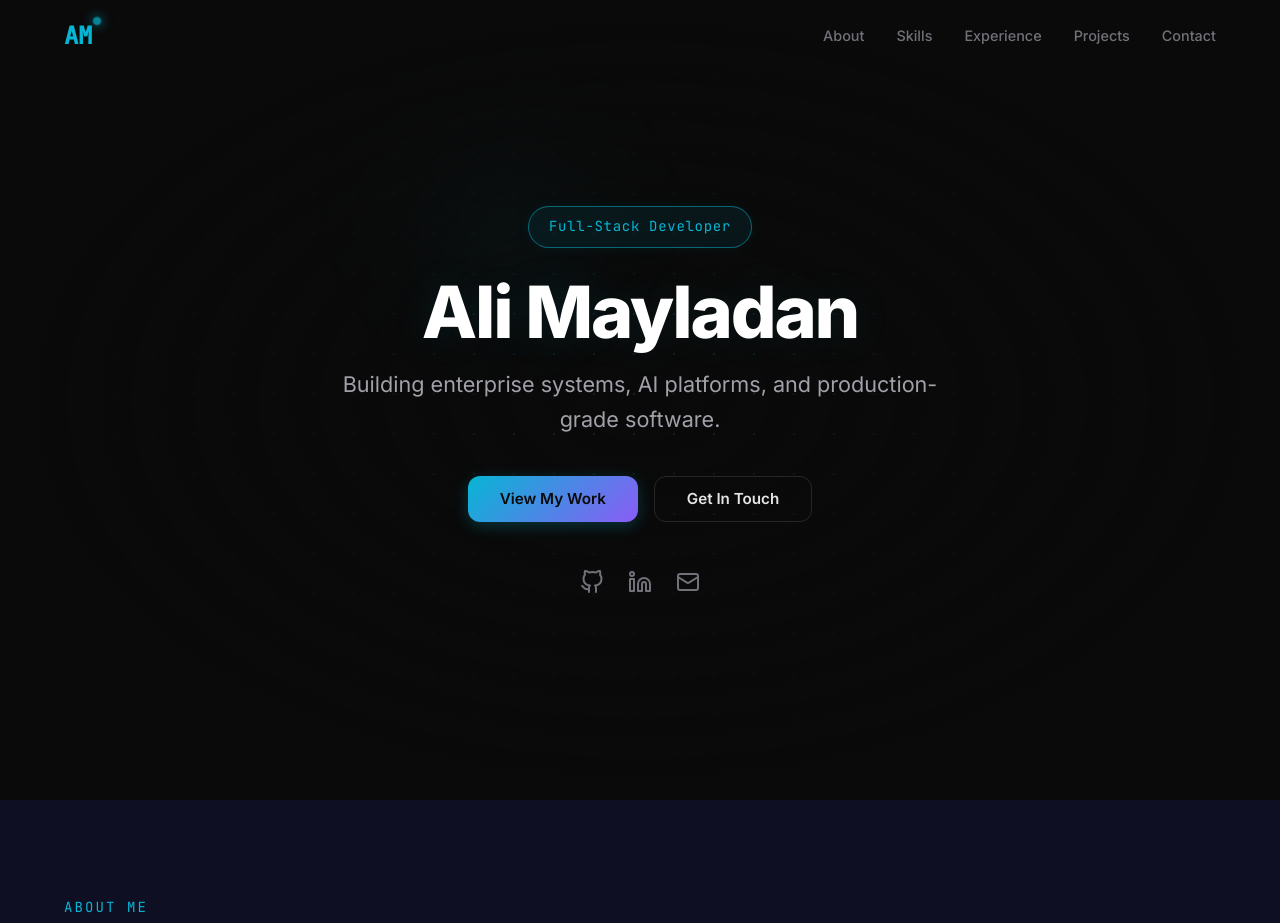
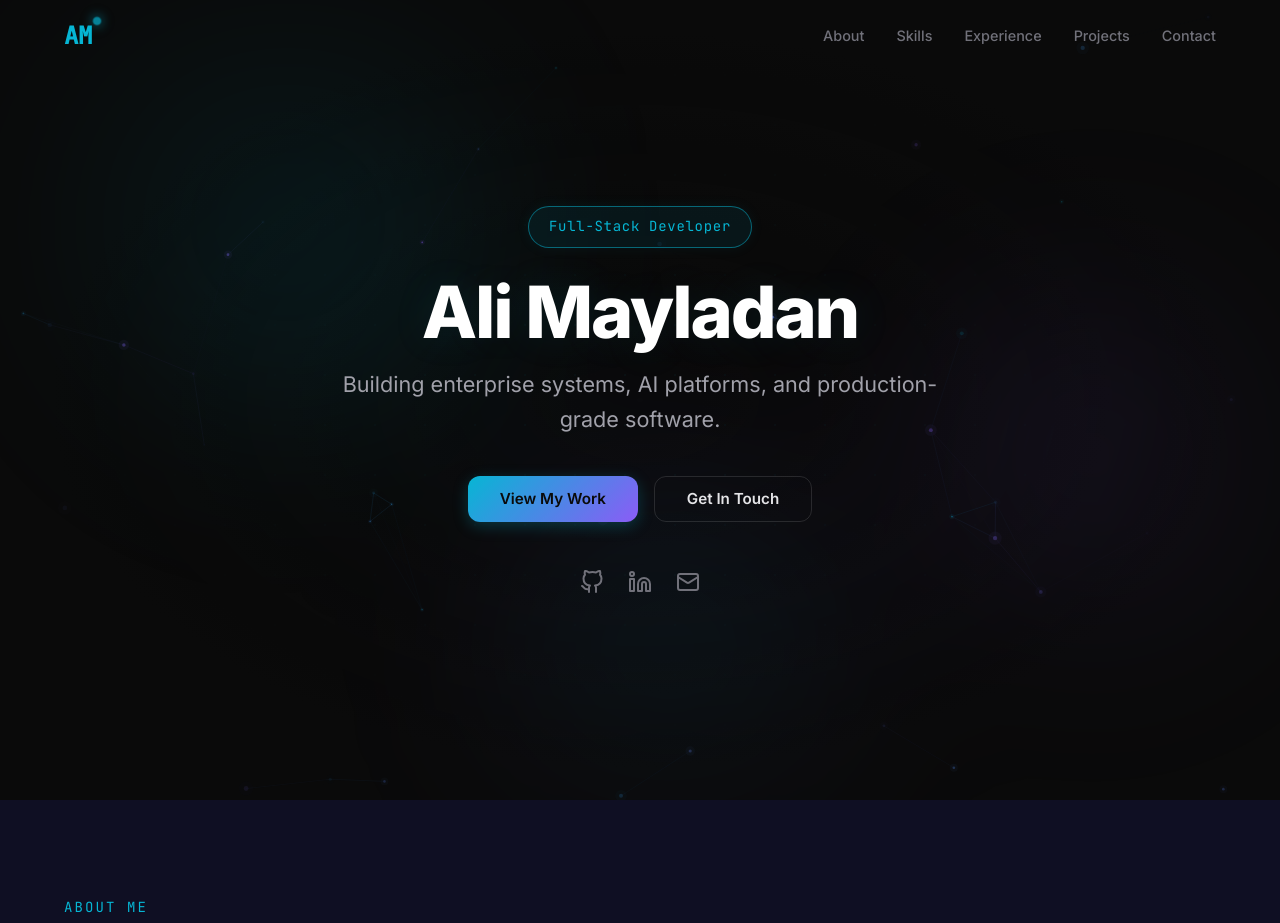
Before and after one commit to Alimln7/ALIMLN7.github.io, a plain HTML site: page index.html in a window 1280 px wide. Shown: the top 923 px of the page. Drawn offline with Linux system fonts and the light colour scheme; animation ran at ten frames a second.

Commit message:
feat: add animated particle constellation and aurora hero background
Inspired by React Bits. Canvas-based particle system with connection
lines, mouse interaction, and animated gradient aurora blobs.

Co-Authored-By: Claude Opus 4.6 <noreply@anthropic.com>

```diff
--- a/css/style.css
+++ b/css/style.css
@@ -346,44 +346,105 @@ h3 {
   overflow: hidden;
 }
 
-/* Animated Dot Grid Background */
+/* ── Aurora gradient blobs ─────────────────── */
+.hero-aurora {
+  position: absolute;
+  inset: 0;
+  z-index: 0;
+  overflow: hidden;
+  filter: blur(80px);
+  opacity: 0.6;
+}
+
+.aurora-blob {
+  position: absolute;
+  border-radius: 50%;
+  will-change: transform;
+}
+
+.aurora-blob-1 {
+  width: 600px;
+  height: 600px;
+  background: radial-gradient(circle, rgba(6, 182, 212, 0.3) 0%, transparent 70%);
+  top: -10%;
+  left: -5%;
+  animation: auroraMove1 18s ease-in-out infinite;
+}
+
+.aurora-blob-2 {
+  width: 500px;
+  height: 500px;
+  background: radial-gradient(circle, rgba(139, 92, 246, 0.25) 0%, transparent 70%);
+  top: 30%;
+  right: -10%;
+  animation: auroraMove2 22s ease-in-out infinite;
+}
+
+.aurora-blob-3 {
+  width: 450px;
+  height: 450px;
+  background: radial-gradient(circle, rgba(6, 182, 212, 0.2) 0%, rgba(139, 92, 246, 0.1) 50%, transparent 70%);
+  bottom: -15%;
+  left: 30%;
+  animation: auroraMove3 20s ease-in-out infinite;
+}
+
+@keyframes auroraMove1 {
+  0%, 100% { transform: translate(0, 0) scale(1); }
+  25% { transform: translate(80px, 60px) scale(1.1); }
+  50% { transform: translate(30px, -40px) scale(0.95); }
+  75% { transform: translate(-50px, 30px) scale(1.05); }
+}
+
+@keyframes auroraMove2 {
+  0%, 100% { transform: translate(0, 0) scale(1); }
+  25% { transform: translate(-70px, -50px) scale(1.08); }
+  50% { transform: translate(-30px, 60px) scale(0.92); }
+  75% { transform: translate(50px, -20px) scale(1.03); }
+}
+
+@keyframes auroraMove3 {
+  0%, 100% { transform: translate(0, 0) scale(1); }
+  33% { transform: translate(60px, -40px) scale(1.1); }
+  66% { transform: translate(-40px, 30px) scale(0.95); }
+}
+
+/* ── Particle canvas ──────────────────────── */
+#hero-particles {
+  position: absolute;
+  inset: 0;
+  z-index: 1;
+  pointer-events: none;
+}
+
+.hero:hover #hero-particles {
+  pointer-events: auto;
+}
+
+/* ── Subtle grid overlay ──────────────────── */
 .hero-grid-bg {
   position: absolute;
   inset: 0;
   overflow: hidden;
-  background-image: radial-gradient(circle, rgba(6, 182, 212, 0.15) 1px, transparent 1px);
-  background-size: 40px 40px;
-  animation: gridDrift 20s linear infinite;
-}
-
-/* Radial fade overlay on the grid */
+  background-image: radial-gradient(circle, rgba(6, 182, 212, 0.08) 1px, transparent 1px);
+  background-size: 50px 50px;
+  z-index: 1;
+  opacity: 0.5;
+}
+
+/* Radial fade — keeps grid only in center */
 .hero-grid-bg::before {
   content: '';
   position: absolute;
   inset: 0;
-  background: radial-gradient(ellipse at center, transparent 0%, var(--bg-primary) 70%);
+  background: radial-gradient(ellipse at center, transparent 0%, var(--bg-primary) 65%);
   z-index: 1;
-}
-
-/* Floating cyan orb */
-.hero-grid-bg::after {
-  content: '';
-  position: absolute;
-  width: 300px;
-  height: 300px;
-  border-radius: 50%;
-  background: radial-gradient(circle, rgba(6, 182, 212, 0.08) 0%, transparent 70%);
-  top: 20%;
-  left: 30%;
-  filter: blur(40px);
-  animation: orbFloat 15s ease-in-out infinite;
-  z-index: 0;
 }
 
 /* Hero Content */
 .hero-content {
   position: relative;
-  z-index: 2;
+  z-index: 3;
   text-align: center;
   max-width: 800px;
   padding: 0 1.5rem;
@@ -1390,39 +1451,7 @@ h3 {
     background-position: 0 0;
   }
   100% {
-    background-position: 40px 40px;
-  }
-}
-
-/* Floating orb — figure-eight motion */
-@keyframes orbFloat {
-  0%, 100% {
-    transform: translate(0, 0);
-  }
-  25% {
-    transform: translate(80px, -60px);
-  }
-  50% {
-    transform: translate(-40px, -100px);
-  }
-  75% {
-    transform: translate(-80px, -30px);
-  }
-}
-
-/* Second floating orb — opposite path */
-@keyframes orbFloat2 {
-  0%, 100% {
-    transform: translate(0, 0);
-  }
-  25% {
-    transform: translate(-60px, 40px);
-  }
-  50% {
-    transform: translate(50px, 80px);
-  }
-  75% {
-    transform: translate(70px, -20px);
+    background-position: 50px 50px;
   }
 }
 
--- a/index.html
+++ b/index.html
@@ -61,6 +61,15 @@
        HERO
        ════════════════════════════════════════════════════════════ -->
   <section class="hero" id="hero">
+    <!-- Aurora gradient blobs -->
+    <div class="hero-aurora" aria-hidden="true">
+      <div class="aurora-blob aurora-blob-1"></div>
+      <div class="aurora-blob aurora-blob-2"></div>
+      <div class="aurora-blob aurora-blob-3"></div>
+    </div>
+    <!-- Particle constellation canvas -->
+    <canvas id="hero-particles" aria-hidden="true"></canvas>
+    <!-- Subtle grid overlay -->
     <div class="hero-grid-bg" aria-hidden="true"></div>
 
     <div class="hero-content">
@@ -782,5 +791,6 @@
 
   <!-- Scripts -->
   <script src="js/main.js"></script>
+  <script src="js/particles.js"></script>
 </body>
 </html>
--- /dev/null
+++ b/js/particles.js
@@ -0,0 +1,184 @@
+/**
+ * Hero Particle Constellation Background
+ * Inspired by React Bits' Particles component
+ * Pure vanilla JS — no dependencies
+ */
+(() => {
+  const canvas = document.getElementById('hero-particles');
+  if (!canvas) return;
+
+  const ctx = canvas.getContext('2d');
+  let width, height, particles, animId;
+  let mouse = { x: -9999, y: -9999 };
+
+  /* ── Config ─────────────────────────────────── */
+  const CFG = {
+    count: 80,            // number of particles
+    maxSize: 2.5,         // max particle radius
+    minSize: 0.5,         // min particle radius
+    speed: 0.3,           // base movement speed
+    linkDist: 150,        // max distance to draw connection lines
+    linkWidth: 0.6,       // connection line width
+    mouseRadius: 200,     // mouse repulsion radius
+    mousePush: 0.8,       // mouse push strength
+    color: [6, 182, 212], // cyan RGB
+    colorAlt: [139, 92, 246], // purple RGB
+  };
+
+  /* ── Particle class ─────────────────────────── */
+  class Particle {
+    constructor() {
+      this.reset();
+    }
+
+    reset() {
+      this.x = Math.random() * width;
+      this.y = Math.random() * height;
+      this.vx = (Math.random() - 0.5) * CFG.speed;
+      this.vy = (Math.random() - 0.5) * CFG.speed;
+      this.size = Math.random() * (CFG.maxSize - CFG.minSize) + CFG.minSize;
+      // 0 = cyan, 1 = purple, blend randomly
+      this.colorMix = Math.random();
+      this.pulse = Math.random() * Math.PI * 2; // phase offset for pulsing
+    }
+
+    update() {
+      // Mouse repulsion
+      const dx = this.x - mouse.x;
+      const dy = this.y - mouse.y;
+      const dist = Math.sqrt(dx * dx + dy * dy);
+      if (dist < CFG.mouseRadius && dist > 0) {
+        const force = (1 - dist / CFG.mouseRadius) * CFG.mousePush;
+        this.vx += (dx / dist) * force;
+        this.vy += (dy / dist) * force;
+      }
+
+      // Dampen velocity
+      this.vx *= 0.99;
+      this.vy *= 0.99;
+
+      this.x += this.vx;
+      this.y += this.vy;
+      this.pulse += 0.015;
+
+      // Wrap around edges
+      if (this.x < -50) this.x = width + 50;
+      if (this.x > width + 50) this.x = -50;
+      if (this.y < -50) this.y = height + 50;
+      if (this.y > height + 50) this.y = -50;
+    }
+
+    draw() {
+      const alpha = 0.4 + Math.sin(this.pulse) * 0.3;
+      const r = lerp(CFG.color[0], CFG.colorAlt[0], this.colorMix);
+      const g = lerp(CFG.color[1], CFG.colorAlt[1], this.colorMix);
+      const b = lerp(CFG.color[2], CFG.colorAlt[2], this.colorMix);
+
+      ctx.beginPath();
+      ctx.arc(this.x, this.y, this.size, 0, Math.PI * 2);
+      ctx.fillStyle = `rgba(${r|0},${g|0},${b|0},${alpha})`;
+      ctx.fill();
+
+      // Glow
+      ctx.beginPath();
+      ctx.arc(this.x, this.y, this.size * 3, 0, Math.PI * 2);
+      ctx.fillStyle = `rgba(${r|0},${g|0},${b|0},${alpha * 0.15})`;
+      ctx.fill();
+    }
+  }
+
+  function lerp(a, b, t) {
+    return a + (b - a) * t;
+  }
+
+  /* ── Connection lines ───────────────────────── */
+  function drawLinks() {
+    for (let i = 0; i < particles.length; i++) {
+      for (let j = i + 1; j < particles.length; j++) {
+        const dx = particles[i].x - particles[j].x;
+        const dy = particles[i].y - particles[j].y;
+        const dist = Math.sqrt(dx * dx + dy * dy);
+
+        if (dist < CFG.linkDist) {
+          const alpha = (1 - dist / CFG.linkDist) * 0.25;
+          const mix = (particles[i].colorMix + particles[j].colorMix) / 2;
+          const r = lerp(CFG.color[0], CFG.colorAlt[0], mix);
+          const g = lerp(CFG.color[1], CFG.colorAlt[1], mix);
+          const b = lerp(CFG.color[2], CFG.colorAlt[2], mix);
+
+          ctx.beginPath();
+          ctx.moveTo(particles[i].x, particles[i].y);
+          ctx.lineTo(particles[j].x, particles[j].y);
+          ctx.strokeStyle = `rgba(${r|0},${g|0},${b|0},${alpha})`;
+          ctx.lineWidth = CFG.linkWidth;
+          ctx.stroke();
+        }
+      }
+    }
+  }
+
+  /* ── Animation loop ─────────────────────────── */
+  function animate() {
+    ctx.clearRect(0, 0, width, height);
+    drawLinks();
+    for (const p of particles) {
+      p.update();
+      p.draw();
+    }
+    animId = requestAnimationFrame(animate);
+  }
+
+  /* ── Resize handler ─────────────────────────── */
+  function resize() {
+    const hero = canvas.closest('.hero');
+    width = canvas.width = hero ? hero.offsetWidth : window.innerWidth;
+    height = canvas.height = hero ? hero.offsetHeight : window.innerHeight;
+  }
+
+  /* ── Init ────────────────────────────────────── */
+  function init() {
+    resize();
+
+    // Scale particle count for smaller screens
+    const scale = Math.min(1, (width * height) / (1920 * 1080));
+    const count = Math.max(30, Math.floor(CFG.count * scale));
+
+    particles = [];
+    for (let i = 0; i < count; i++) {
+      particles.push(new Particle());
+    }
+
+    animate();
+  }
+
+  /* ── Events ─────────────────────────────────── */
+  const heroEl = canvas.closest('.hero');
+  if (heroEl) {
+    heroEl.addEventListener('mousemove', (e) => {
+      const rect = canvas.getBoundingClientRect();
+      mouse.x = e.clientX - rect.left;
+      mouse.y = e.clientY - rect.top;
+    });
+    heroEl.addEventListener('mouseleave', () => {
+      mouse.x = -9999;
+      mouse.y = -9999;
+    });
+  }
+
+  let resizeTimer;
+  window.addEventListener('resize', () => {
+    clearTimeout(resizeTimer);
+    resizeTimer = setTimeout(() => {
+      cancelAnimationFrame(animId);
+      resize();
+      // Re-init particles for new dimensions
+      const scale = Math.min(1, (width * height) / (1920 * 1080));
+      const count = Math.max(30, Math.floor(CFG.count * scale));
+      while (particles.length > count) particles.pop();
+      while (particles.length < count) particles.push(new Particle());
+      animate();
+    }, 200);
+  });
+
+  init();
+})();
```
